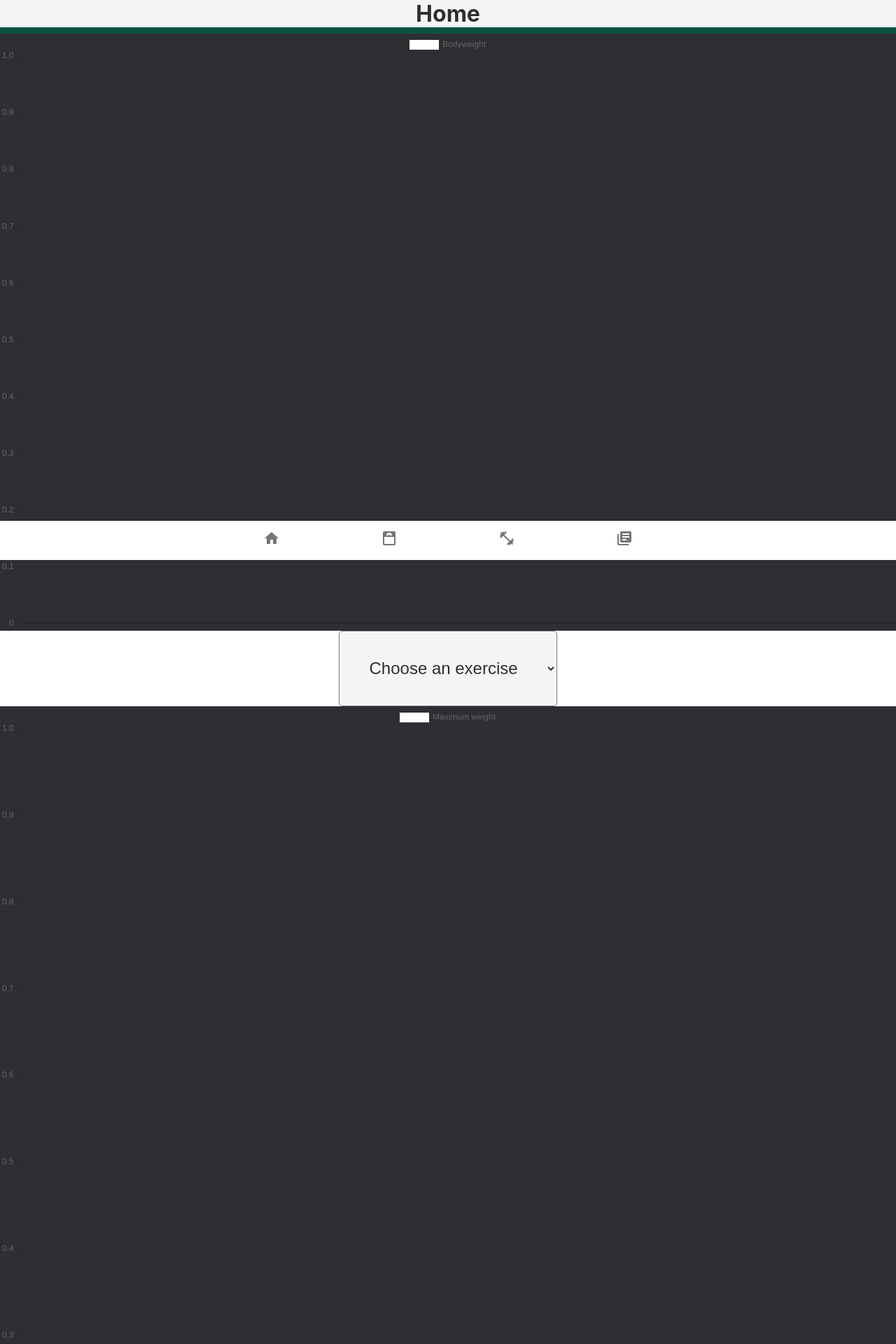
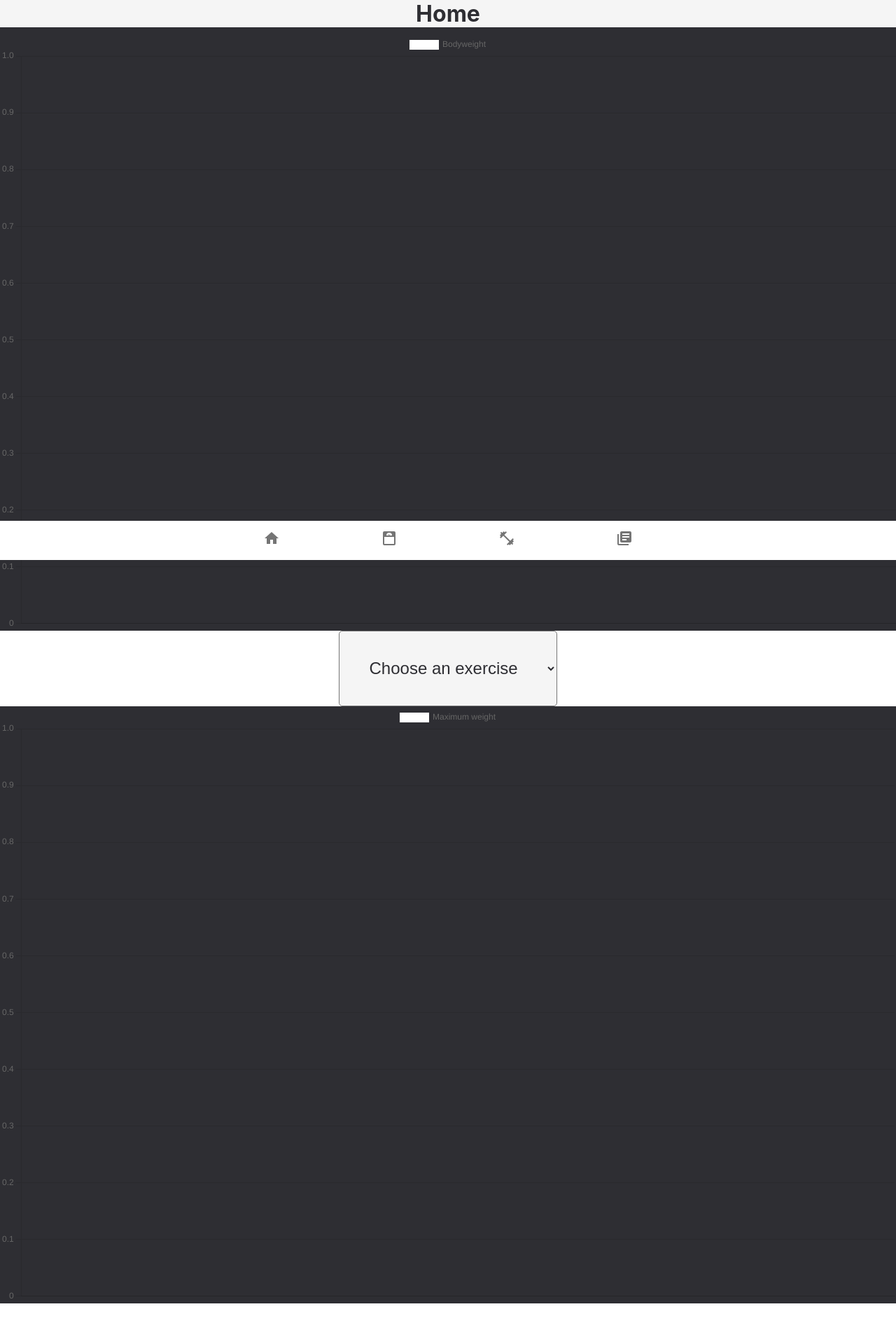
Before and after one commit to AlexJanow/WeightMate, a React (Create React App) app: page / in a window 1280 px wide. Shown: the top 1920 px of the page at 70% size. After the commit the page ends 1862 px from the top, so only its background shows below. Built offline with nearby package versions, Linux system fonts and the light colour scheme.

Commit message:
change background

```diff
--- a/src/App.css
+++ b/src/App.css
@@ -4,7 +4,8 @@
   display: grid;
   grid-template-columns: auto;
   grid-template-rows: auto;
-  background: linear-gradient(var(--tertiaryColor), var(--secondary));
+  /* background: linear-gradient(var(--tertiaryColor), var(--secondary)); */
+  background: var(--primaryBackground);
   background-size: cover;
   height: 100vh;
 }
--- a/src/components/ChartExercise.js
+++ b/src/components/ChartExercise.js
@@ -9,6 +9,7 @@
   const [selectedExercise, setSelectedExercise] = useState("");
 
   const exercises = [];
+
   Object.keys(localStorage).forEach((key) => {
     if (!isNaN(key)) {
       if (JSON.parse(localStorage.getItem(key)).length !== 0)
@@ -26,7 +27,7 @@
     const dataSet = JSON.parse(localStorage.getItem(selectedExercise));
 
     dataSet?.map((data) => setDates((elements) => [...elements, data.date]));
-    console.log(dataSet);
+
     dataSet?.map((set) => {
       if (set.repetitions <= 9) {
         setMaxWeight((elements) => [
@@ -42,7 +43,7 @@
       }
     });
   }, [selectedExercise]);
-  console.log(maxWeight);
+
   const labels = dates;
   const data = {
     labels: labels,
@@ -62,7 +63,7 @@
       },
     ],
   };
-  console.log(selectedExercise);
+
   return (
     <div>
       <select
@@ -70,9 +71,10 @@
         className="Logbook__select"
         onChange={handleChange}
       >
-        <option value="DEFAULT" disabled hidden>
+        <option value={"DEFAULT"} disabled hidden>
           Choose an exercise
         </option>
+
         {exercises.map((exercise) => {
           return (
             <option key={exercise[0].exId} value={exercise[0].exId}>
@@ -81,7 +83,7 @@
           );
         })}
       </select>
-      <Line className="chart__exercise" data={data} height={200} width={200} />
+      <Line className="chart__exercise" data={data} height={200} width={300} />
     </div>
   );
 }
--- a/src/components/Footer.css
+++ b/src/components/Footer.css
@@ -4,4 +4,6 @@
   bottom: 0;
 
   width: 100%;
+  background: var(--secondaryBackground);
+  color: var(--secondary);
 }
```
